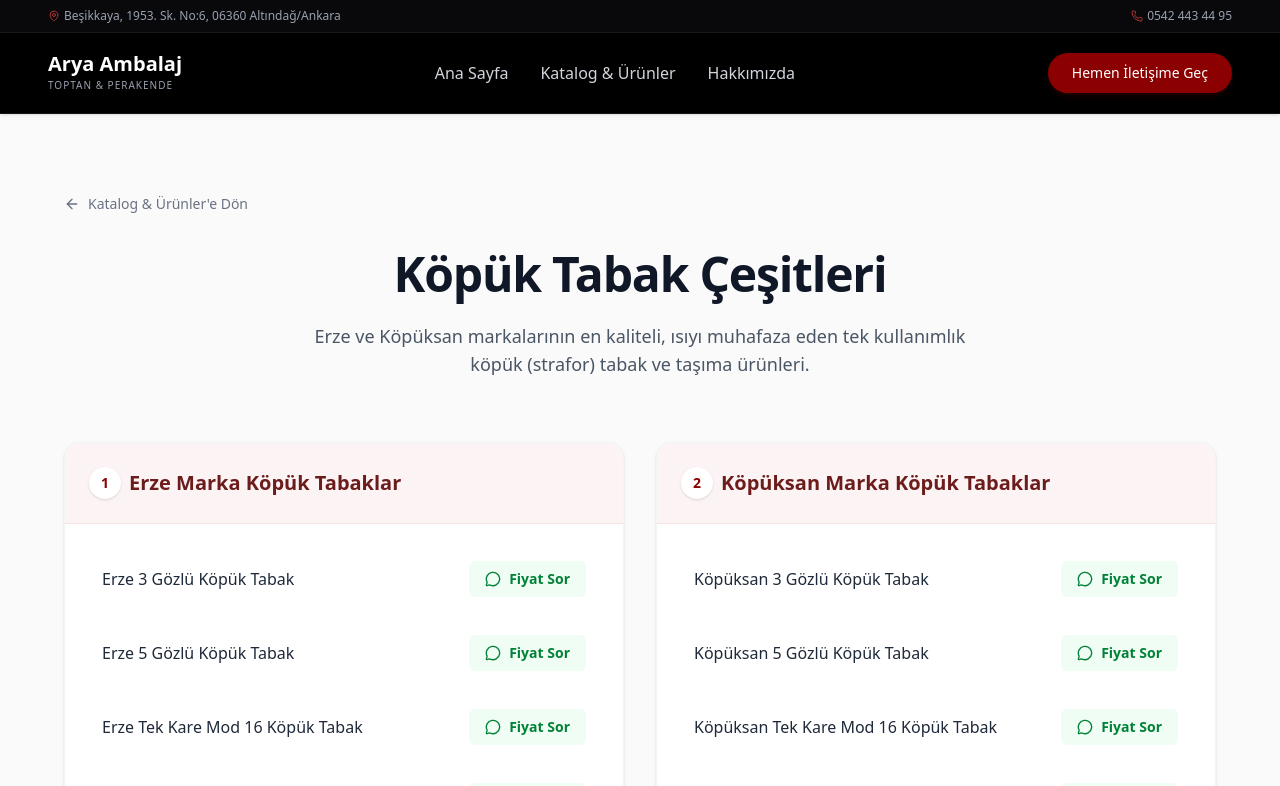
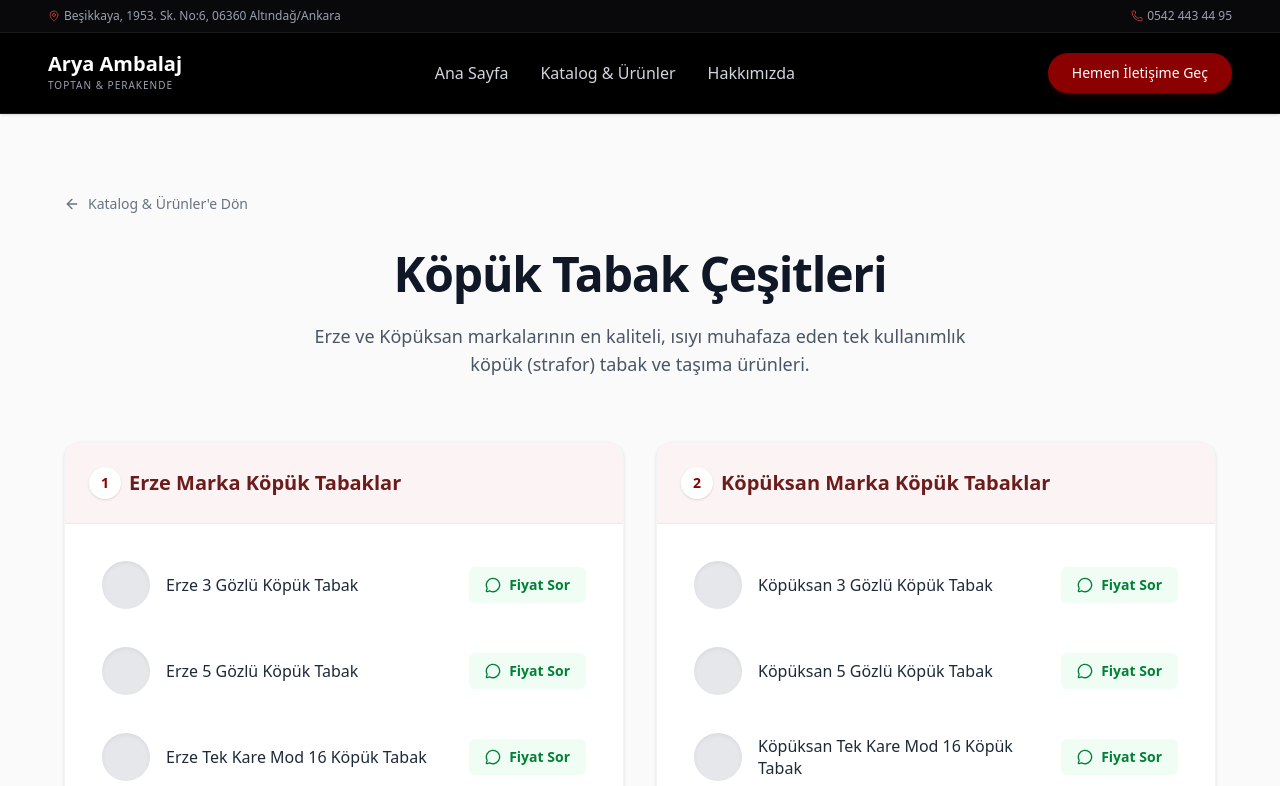
Before and after one commit to ardaeminoglu001-ship-it/aryaambalaj, a Next.js app: page /urunler/kopuk-tabak in a window 1280 px wide. Shown: the top 786 px of the page. Built offline with nearby package versions, Linux system fonts and the light colour scheme; a web font is replaced by a local one.

Commit message:
düzenleme yapıldı

```diff
--- a/src/app/urunler/kopuk-tabak/page.tsx
+++ b/src/app/urunler/kopuk-tabak/page.tsx
@@ -107,9 +107,13 @@ export default function KopukTabakPage() {
                                     <ul className="space-y-3 flex-grow">
                                         {group.items.map((item, itemIndex) => (
                                             <li key={itemIndex} className="flex flex-col sm:flex-row sm:items-center justify-between gap-3 p-3 rounded-lg hover:bg-zinc-50 transition-colors border border-transparent hover:border-zinc-100 group">
-                                                <span className="font-medium text-gray-800 text-sm sm:text-base">
-                                                    {item}
-                                                </span>
+                                                <div className="flex flex-row items-center gap-4 flex-1">
+                                                    <div className="w-12 h-12 rounded-full bg-gray-200 shrink-0 shadow-inner flex items-center justify-center">
+                                                    </div>
+                                                    <span className="font-medium text-gray-800 text-sm sm:text-base leading-snug">
+                                                        {item}
+                                                    </span>
+                                                </div>
                                                 <button
                                                     onClick={() => handleWhatsAppClick(item)}
                                                     className="inline-flex items-center justify-center gap-2 px-4 py-2 bg-green-50 text-green-700 hover:bg-green-100 hover:text-green-800 rounded-md text-sm font-semibold transition-colors w-full sm:w-auto shrink-0"
```
